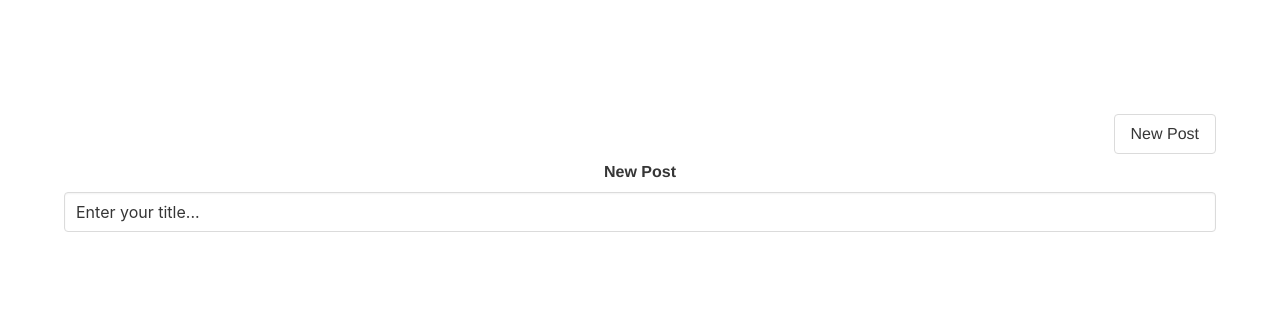
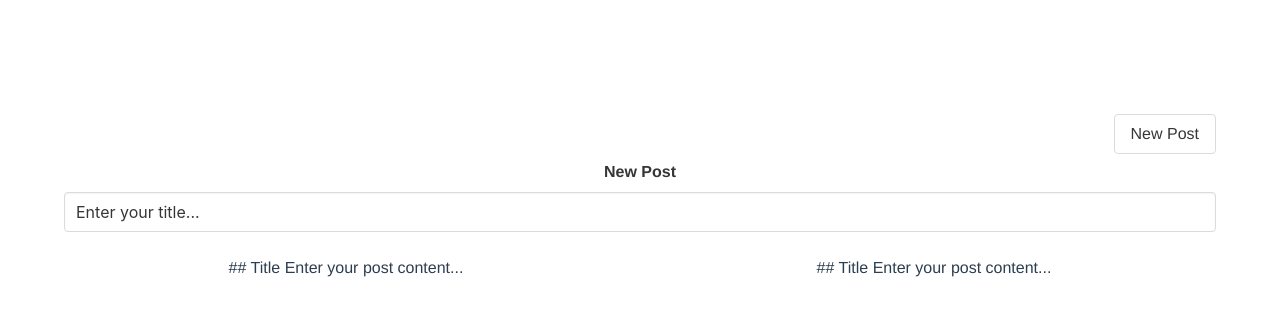
Before and after one commit to lmiller1990/vuejs-composition-api-course, a Vue app: page /posts/new in a window 1280 px wide. Shown: the top 314 px of the page. Built offline with nearby package versions, Linux system fonts and the light colour scheme.

Commit message:
update content editable

```diff
--- a/src/components/PostWriter.vue
+++ b/src/components/PostWriter.vue
@@ -8,8 +8,16 @@
           class="input"
           v-model="title"
         >
-        <div contenteditable ref="contentEditable" />
       </div>
+    </div>
+  </div>
+
+  <div class="columns">
+    <div class="column">
+      <div contenteditable ref="contentEditable" @input="handleInput" />
+    </div>
+    <div class="column">
+      {{ content }}
     </div>
   </div>
 </template>
@@ -28,17 +36,28 @@ export default defineComponent({
 
   setup(props) {
     const title = ref(props.post.title)
-    const content = ref('')
-    const contentEditable = ref(null)
+    const content = ref('## Title\nEnter your post content...')
+    const contentEditable = ref<HTMLDivElement | null>(null)
 
-    console.log(contentEditable.value)
+    const handleInput = () => {
+      if (!contentEditable.value) {
+        throw Error('This should never happen')
+      }
+
+      content.value = contentEditable.value.textContent || ''
+    }
 
     onMounted(() => {
-      console.log(contentEditable.value)
+      if (!contentEditable.value) {
+        throw Error('This should never happen')
+      }
+
+      contentEditable.value.textContent = content.value
     })
 
     return {
       title,
+      handleInput,
       content,
       contentEditable
     }
```
